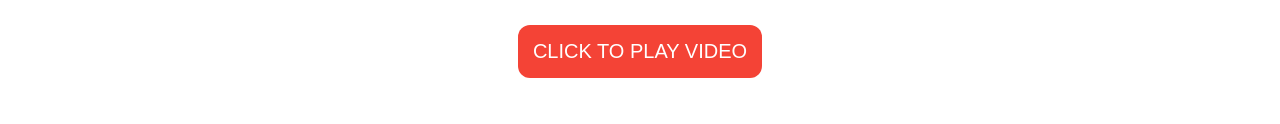
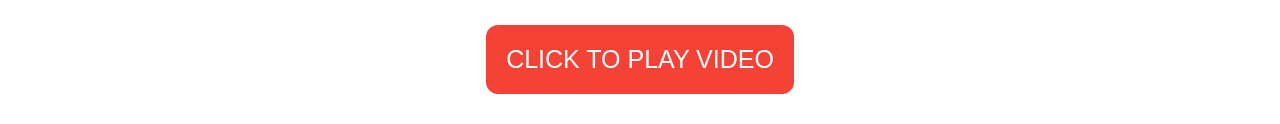
Before and after one commit to USAVID/CLIP, a plain HTML site: page index.html in a window 1280 px wide. Shown: the part 861-985 px from the top of the page. Drawn offline with Linux system fonts and the light colour scheme.

Commit message:
Update index.html

```diff
--- a/index.html
+++ b/index.html
@@ -15,11 +15,11 @@
                 background-color: #f44336; /* Green */
                 border: none;
                 color: white;
-                padding: 15px;
+                padding: 20px;
                 text-align: center;
                 text-decoration: none;
                 display: inline-block;
-                font-size:20px;
+                font-size:25px;
                 margin: 25px 2px;
                 cursor: pointer;
                 border-radius: 12px;
```
